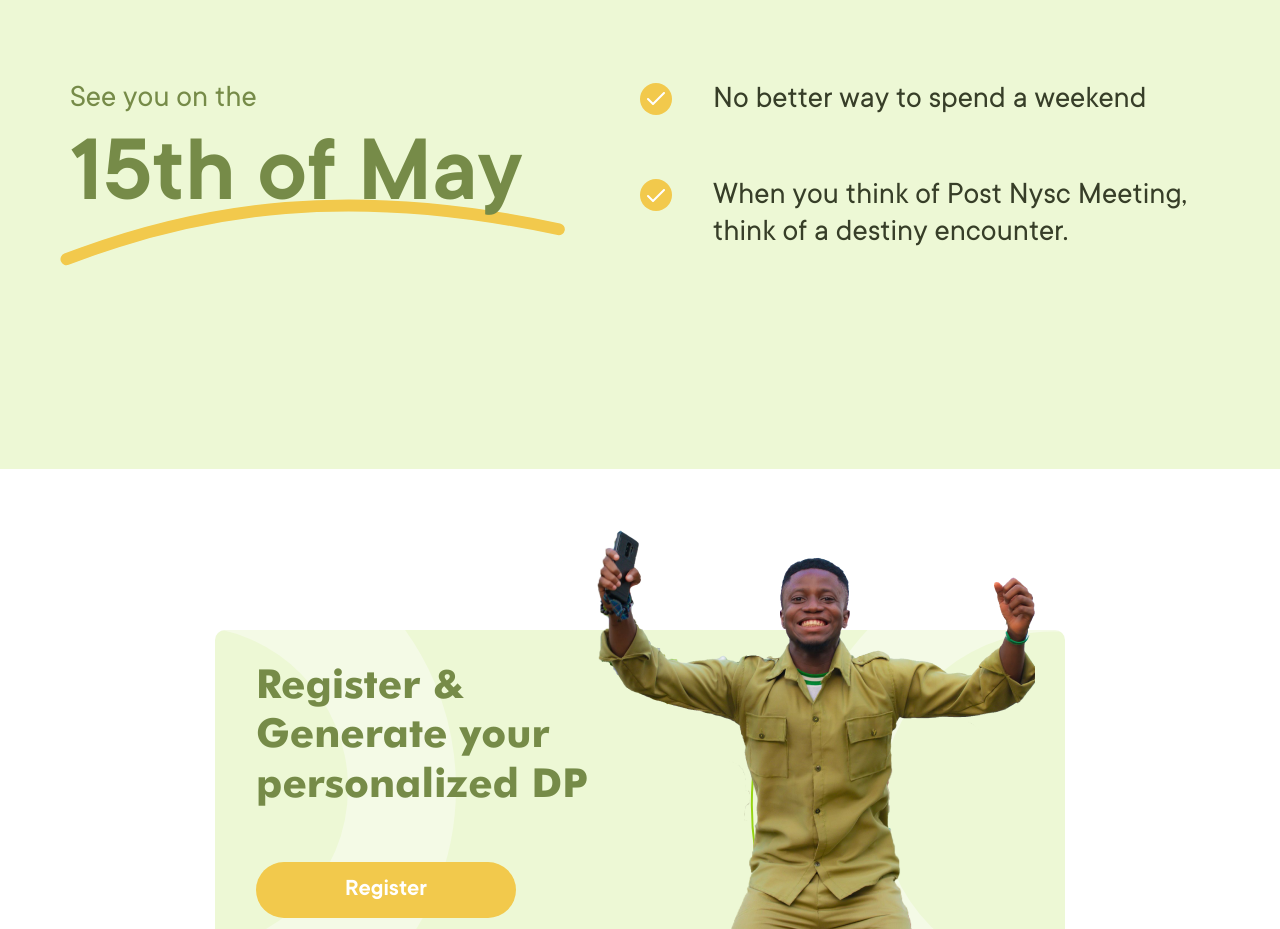
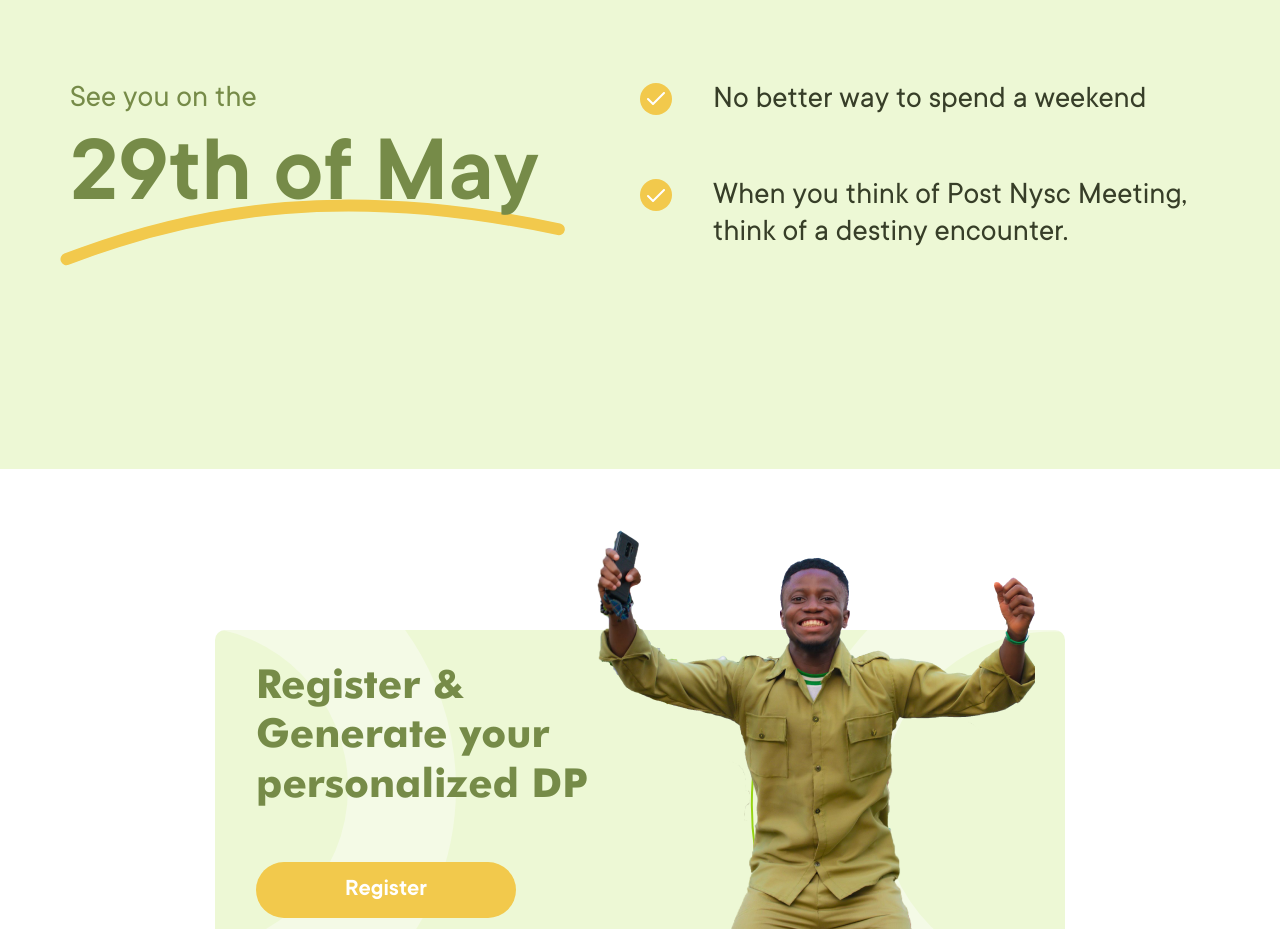
Before and after one commit to Aranwaolu/pre-nysc-22, a website: page public/index.html in a window 1280 px wide. Shown: the part 2040-2969 px from the top of the page. Drawn offline with Linux system fonts and the light colour scheme; a web font is replaced by a local one.

Commit message:
update change

```diff
--- a/public/index.html
+++ b/public/index.html
@@ -53,7 +53,7 @@
         <section class="container date">
             <div class="date-text">
                 <p class="date-primary">See you on the </p>
-                <p class="date-secondary">15th of May</p>
+                <p class="date-secondary">29th of May</p>
                 <svg class="date-line" width="506" height="93" viewBox="0 0 506 93" fill="none"
                     xmlns="http://www.w3.org/2000/svg">
                     <path d="M6.49886 70.2185C142.03 18.046 290.836 -4.18066 498.817 40.2474" stroke="#F2C94C"
```
